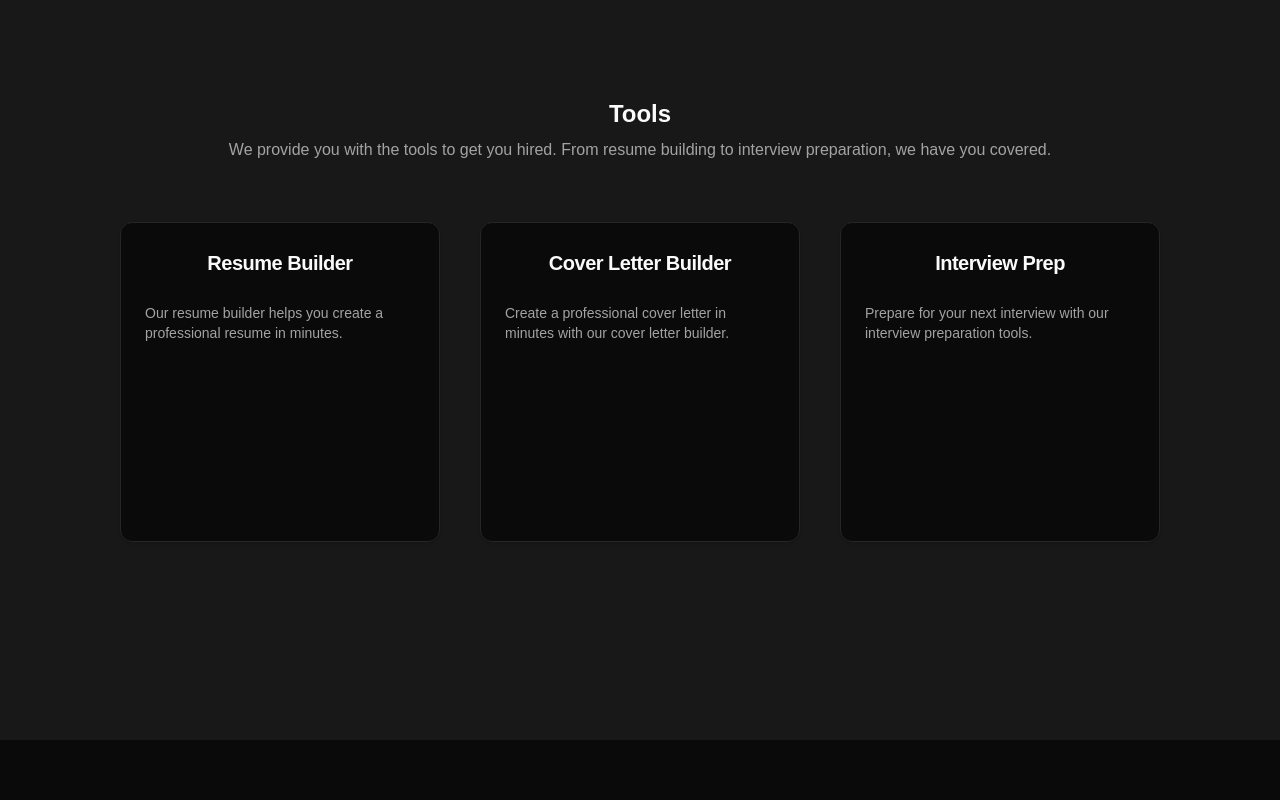
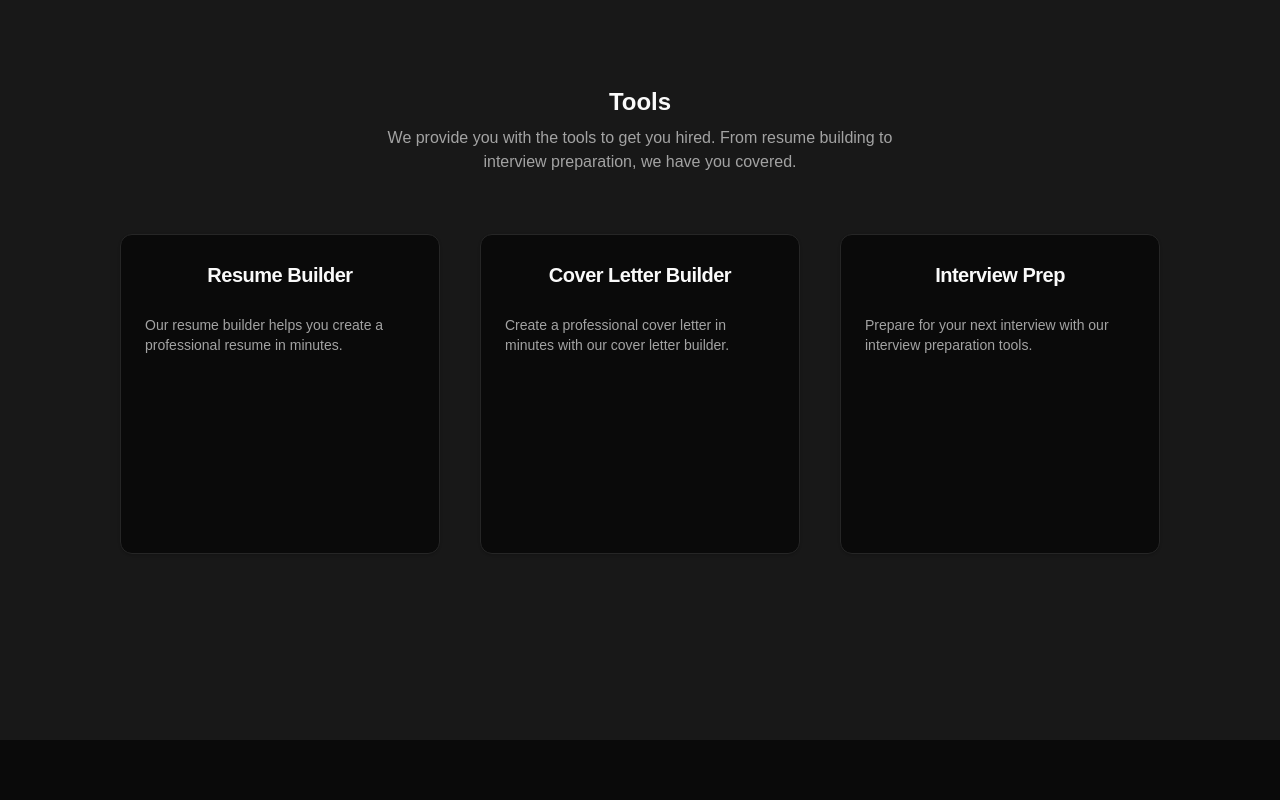
Before and after one commit to florixak/career-coach, a Next.js app: page / in a window 1280 px wide. Shown: the part 860-1660 px from the top of the page. Built offline with nearby package versions, Linux system fonts and the light colour scheme; no server answers; the database is empty; a web font is replaced by a local one.

Commit message:
Update styles

```diff
--- a/components/Section.tsx
+++ b/components/Section.tsx
@@ -18,7 +18,9 @@ const Section = ({ title, description, children, className }: SectionProps) => {
       <div className="flex flex-col items-center gap-2">
         <h2 className="text-2xl font-bold">{title}</h2>
         {description ? (
-          <p className="text-muted-foreground">{description}</p>
+          <p className="text-muted-foreground max-w-lg text-center">
+            {description}
+          </p>
         ) : null}
       </div>
 
```
